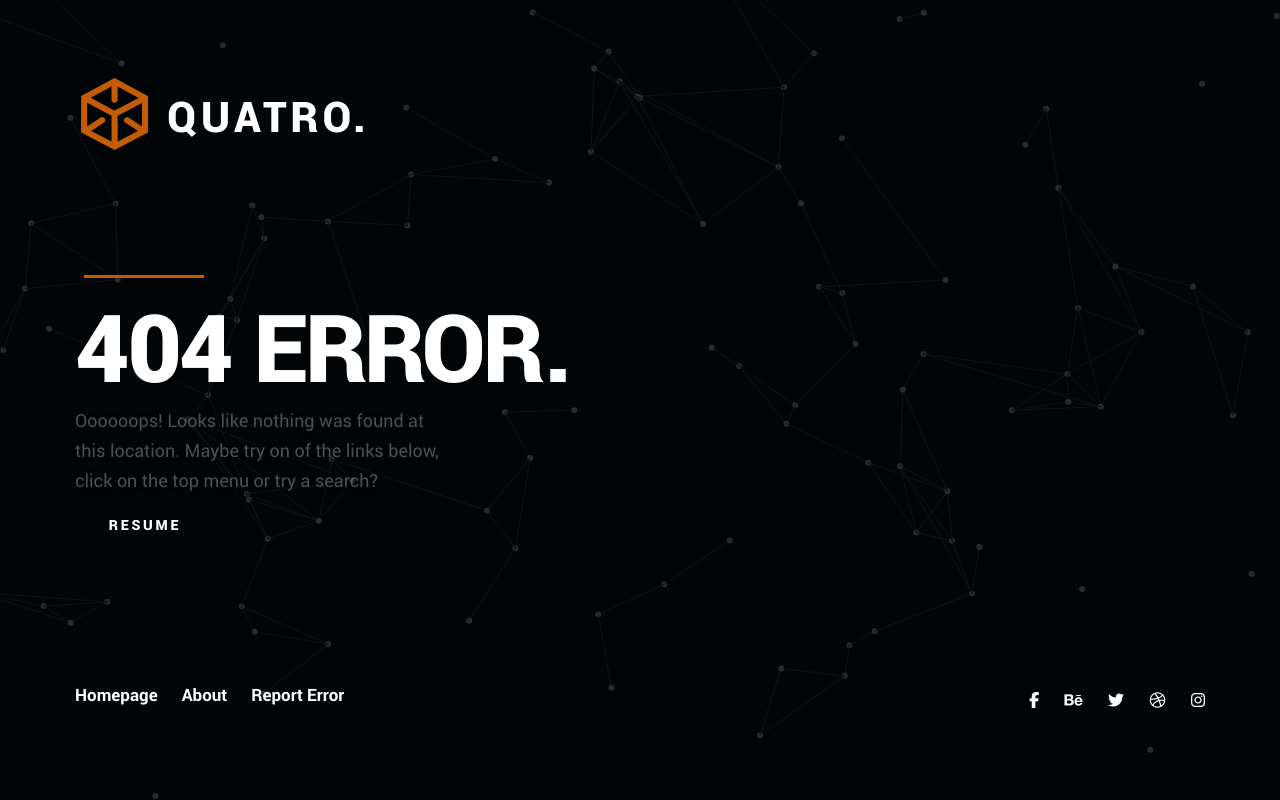
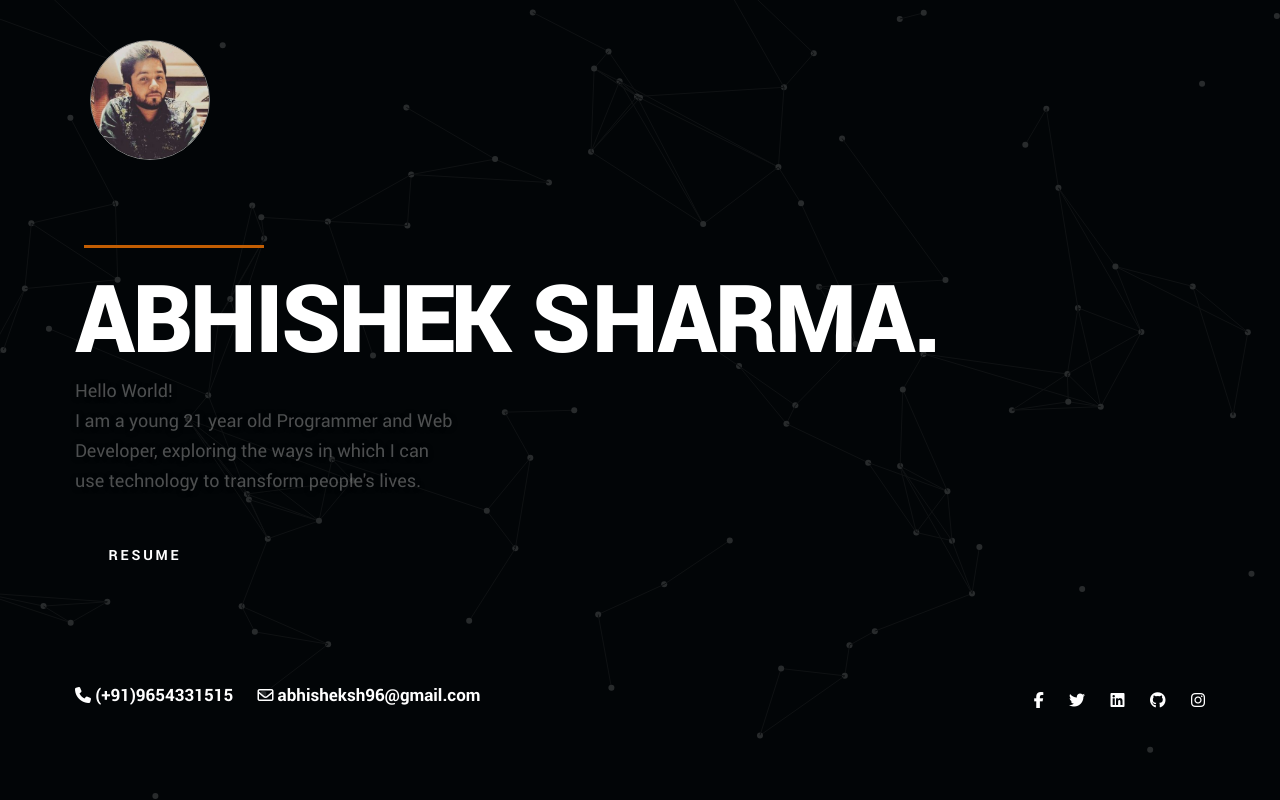
Before and after one commit to abhisheksh02/personal-website-1, a PHP site: page / in a window 1280 px wide. Run offline with PHP 8.4, Linux system fonts and the light colour scheme; some libraries are stand-ins or nearby versions.

Commit message:
Add changes

```diff
--- a/css/main.css
+++ b/css/main.css
@@ -858,7 +858,7 @@ header .logo a {
 	content: "";
 	display: block;
 	background: #c25d02;
-	width: 120px;
+	width: 180px;
 	height: 3px;
 	position: absolute;
 	top: 0;
@@ -956,23 +956,10 @@ header .logo a {
 #main-404-content .bottom-links li {
 	float: left;
 	padding: 0 1.2rem;
+	color: #FFFFFF;
 }
 #main-404-content .bottom-links li:first-child {
 	padding-left: 0;
-}
-#main-404-content .bottom-links .credits {
-	font-size: 1.4rem;
-	line-height: 3rem;
-	color: rgba(255, 255, 255, 0.2);
-}
-#main-404-content .bottom-links .credits a {
-	color: rgba(255, 255, 255, 0.2);
-	display: inline-block;
-	border-bottom: 1px dotted rgba(255, 255, 255, 0.1);
-}
-#main-404-content .bottom-links .credits a:hover,
-#main-404-content .bottom-links .credits a:focus {
-	color: #FFFFFF;
 }
 
 /**
@@ -1025,7 +1012,7 @@ header .logo a {
 
 .button{
   color: white;
-  font-family: "roboto-black", sans-serif;
+  font-family: "roboto-bold", sans-serif;
   text-transform: uppercase;
   position: absolute;
   transform: translate(-50%, -50%);
@@ -1061,3 +1048,11 @@ header .logo a {
 .button:hover:after{
   height: 100%;
 }
+
+img{
+	position: relative;
+   width: 120px;
+   height: 120px;
+   border-radius: 100%;
+   border: 1px solid grey;
+}
--- a/index.html
+++ b/index.html
@@ -38,10 +38,8 @@
    ================================================== -->
    <header class="main-header">
    	<div class="row">
-   		<div class="logo">
-	         <a href="index.html">Quatro</a>
-	      </div>
-   	</div>
+   	        <img src="images/main-logo.png" alt="Abhishek Sharma" style="margin-left:35px; margin-top:40px;"/>
+    </div>
 
    </header> <!-- /header -->
 
@@ -57,15 +55,15 @@
 		   	<div class="row">
 		   		<div class="col-twelve">
 
-			  			<h1 class="kern-this">404 Error.</h1>
+			  			<h1 class="kern-this">Abhishek Sharma.</h1>
 			  			<p>
-						Oooooops! Looks like nothing was found at this location.
-						Maybe try on of the links below, click on the top menu
-						or try a search?
-			  			</p>
+						Hello World! <br>
+                        I am a young 21 year old Programmer and Web Developer, exploring the ways
+                        in which I can use technology to transform people's lives.
+                    </p><br>
 
 			  			<div class="search">
-				      	    <a href="#" title="Download Resume" targe="_blank" class="button">Resume</a>
+				      	    <a href="https://goo.gl/Gz9wZ3" title="Download Resume" targe="_blank" class="button">Resume</a>
 				      </div>
 
 			   	</div> <!-- /twelve -->
@@ -77,19 +75,18 @@
 
 		   		<div class="col-seven tab-full social-links pull-right">
 			   		<ul>
-				   		<li><a href="#"><i class="fa fa-facebook"></i></a></li>
-					      <li><a href="#"><i class="fa fa-behance"></i></a></li>
-					      <li><a href="#"><i class="fa fa-twitter"></i></a></li>
-					      <li><a href="#"><i class="fa fa-dribbble"></i></a></li>
-					      <li><a href="#"><i class="fa fa-instagram"></i></a></li>
+				   		<li><a href="https://facebook.com/abhisheksh02"><i class="fa fa-facebook"></i></a></li>
+					      <li><a href="https://twitter.com/thenewdeveloper"><i class="fa fa-twitter"></i></a></li>
+					      <li><a href="https://www.linkedin.com/in/abhisheksh96"><i class="fa fa-linkedin-square"></i></a></li>
+					      <li><a href="https://github.com/abhisheksh96"><i class="fa fa-github"></i></a></li>
+					      <li><a href="https://www.instagram.com/sharmaji02"><i class="fa fa-instagram"></i></a></li>
 				   	</ul>
 			   	</div>
 
 		  			<div class="col-five tab-full bottom-links">
 			   		<ul class="links">
-				   		<li><a href="#">Homepage</a></li>
-				         <li><a href="#">About</a></li>
-				         <li><a href="mailto:joe@quatro.com">Report Error</a></li>
+				   		&nbsp;<li><i class="fa fa-phone"></i>  (+91)9654331515</li>
+                        <li><a href="mailto:abhisheksh96@gmail.com"><i class="fa fa-envelope-o"></i> abhisheksh96@gmail.com</a></li>
 				   	</ul>
 			   	</div>
 
```
Also changed, not shown: favicon.png (added), images/main-logo.png.
